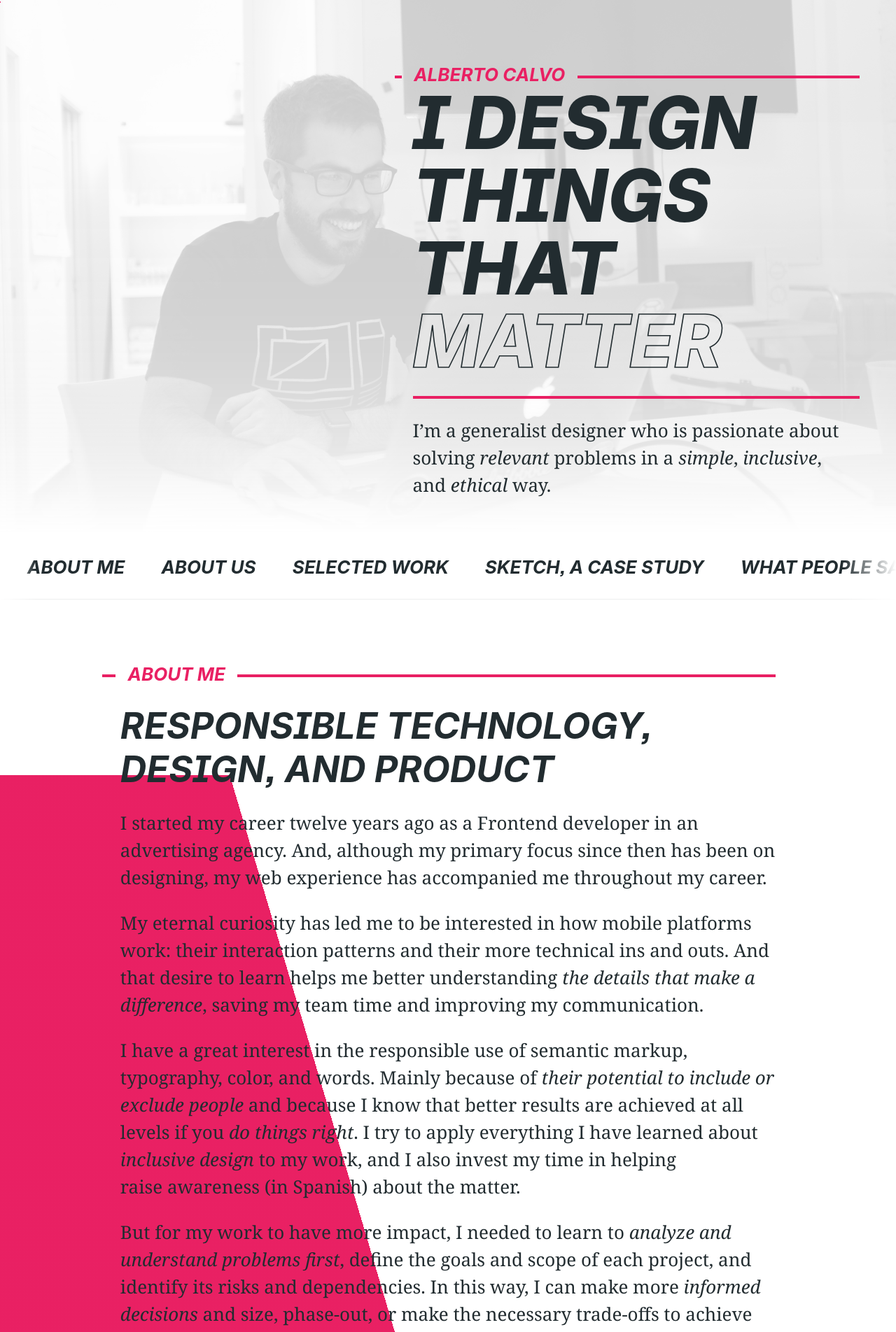
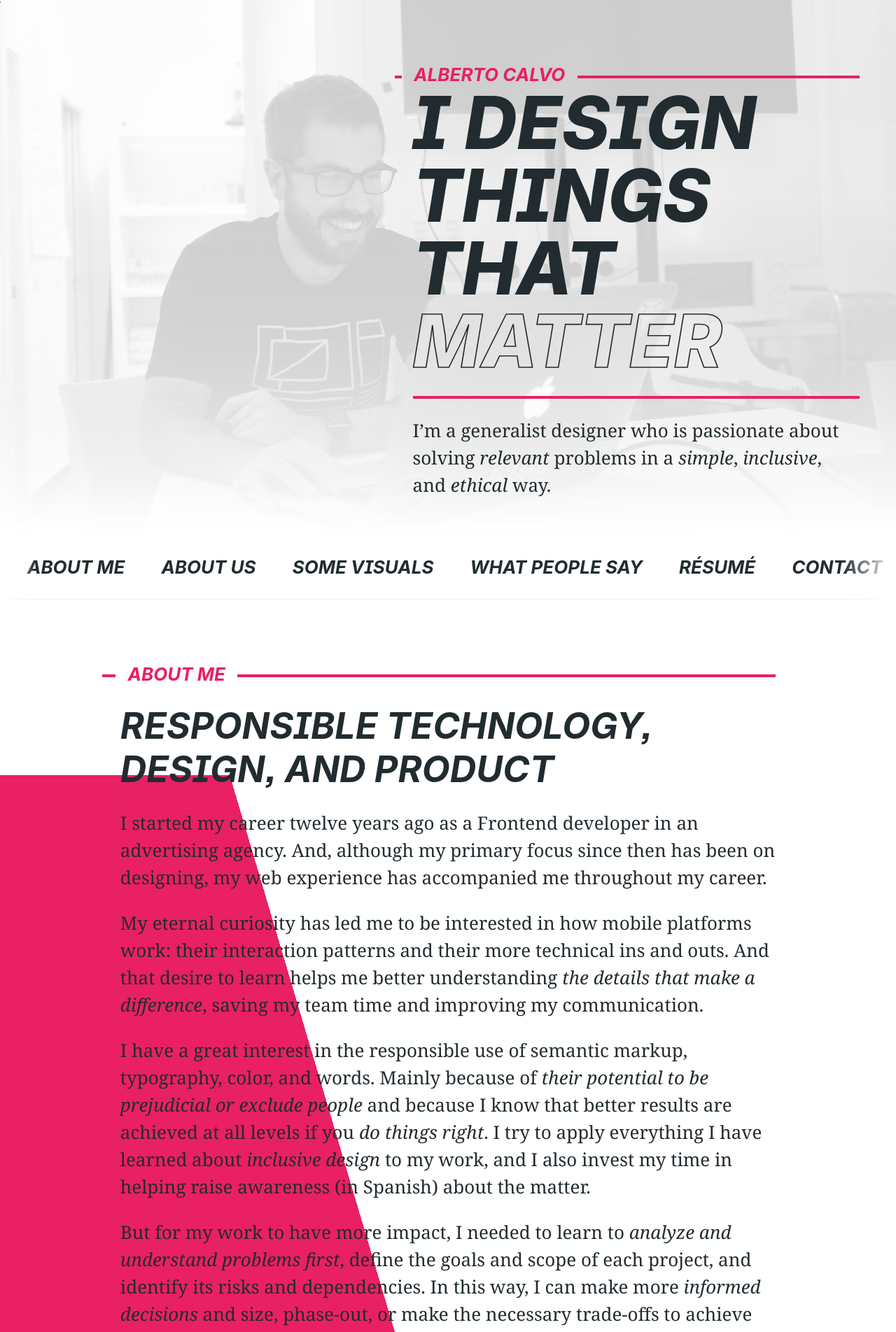
Before and after one commit to intemperie/intemperie.me, a Jekyll site: the page built from _pages/hey/hey.html, in a window 1280 px wide. Shown: the top 1904 px of the page at 70% size. Built offline with Jekyll 4.4.1, drawn with Linux system fonts in a browser that asks for light colours; some web fonts are replaced.

Commit message:
Navigation fixes (again)
For good this time, I hope

```diff
--- a/_pages/hey/hey.html
+++ b/_pages/hey/hey.html
@@ -18,10 +18,10 @@ body-class: progress-indicator
     <ol>
       <li><a href="#about-me">About me</a></li>
       <li><a href="#about-us">About us</a></li>
-      <li><a href="#selected-work">Selected work</a></li>
-      <li><a href="#">Sketch, a case study</a></li>
+      <li><a href="#some-visuals">Some visuals</a></li>
       <li><a href="#what-people-say">What people say</a></li>
-      <li><a href="#">Resumé</a></li>
+      <li><a href="#resume">Résumé</a></li>
+      <li><a href="#contact">Contact</a></li>
     </ol>
   </nav>
 
@@ -32,7 +32,7 @@ body-class: progress-indicator
 
     <p>My eternal curiosity has led me to be interested in how mobile platforms work: their interaction patterns and their more technical ins and outs. And that desire to learn helps me better understanding <em>the details that make a difference</em>, saving my team time and improving my communication.</p>
 
-    <p>I have a great interest in the responsible use of semantic markup, typography, color, and words. Mainly because of <em>their potential to include or exclude people</em> and because I know that better results are achieved at all levels if you <em>do things right</em>. I try to apply everything I have learned about <em>inclusive design</em> to my work, and I also invest my time in helping <a href="https://www.youtube.com/watch?v=DfIvGBnF4iY">raise awareness</a> (in Spanish) about the matter.</p>
+    <p>I have a great interest in the responsible use of semantic markup, typography, color, and words. Mainly because of <em>their potential to be prejudicial or exclude people</em> and because I know that better results are achieved at all levels if you <em>do things right</em>. I try to apply everything I have learned about <em>inclusive design</em> to my work, and I also invest my time in helping <a href="https://www.youtube.com/watch?v=DfIvGBnF4iY">raise awareness</a> (in Spanish) about the matter.</p>
 
     <p>But for my work to have more impact, I needed to learn to <em>analyze and understand problems first</em>, define the goals and scope of each project, and identify its risks and dependencies. In this way, I can make more <em>informed decisions</em> and size, phase-out, or make the necessary trade-offs to achieve an <em>excellent</em> result. I also try to involve the rest of the team to help shape the idea in its earliest stages. In my experience, this eliminates many uncertainties, and everyone’s communication and engagement is substantially improved.</p>
 
--- a/_sass/components/_navigation-main.scss
+++ b/_sass/components/_navigation-main.scss
@@ -12,6 +12,7 @@
 
 .nav-main ol {
   display: flex;
+  flex: 1;
   justify-content: space-around;
   align-items: flex-start;
   max-width: 62.5rem;
```
